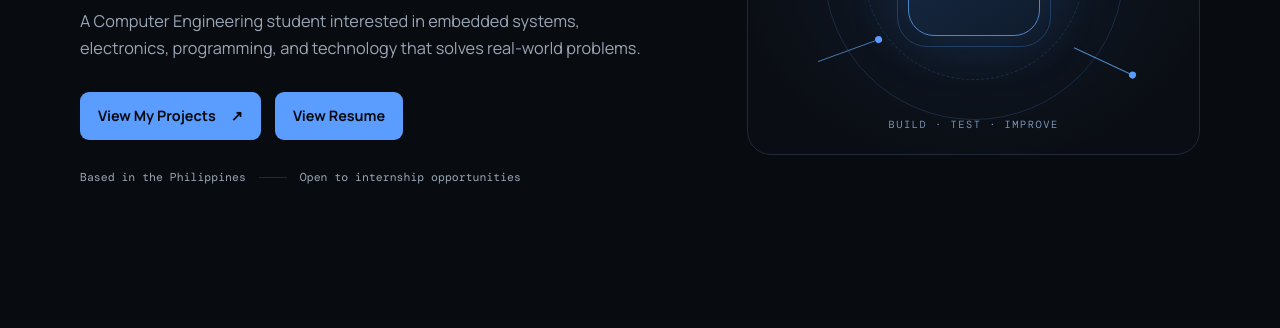
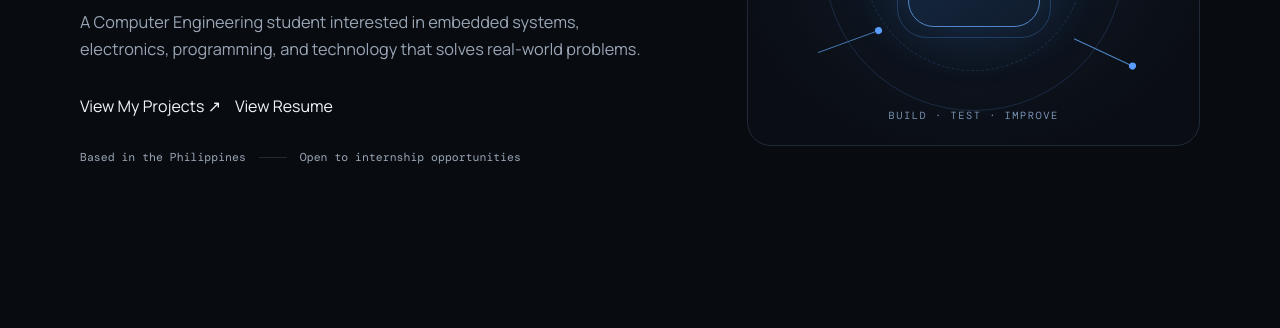
Before and after one commit to jayson-studev/MyPortfolio, a plain HTML site: page index.html in a window 1280 px wide. Shown: the part 419-747 px from the top of the page. Drawn offline with nearby package versions, Linux system fonts and the light colour scheme.

Commit message:
Update style.css

```diff
--- a/style.css
+++ b/style.css
@@ -181,39 +181,6 @@ h1 .accent {
     margin: 30px 0;
 }
 
-.btn {
-    padding: 12px 18px;
-    border-radius: 9px;
-    color:var(--bg);
-    font-weight: 700;
-    font-size: 0.9rem;
-    display: inline-flex;
-    gap: 15px;
-    align-items: center;
-    transition: transform 0.2s, background 0.2s, border-color 0.2s;
-}
-
-.btn:hover {
-    transform: translateY(-2px);
-}
-
-.btn-primary {
-    background: transparent;
-    background-color: var(--blue);
-}
-
-.btn-primary:hover {
-    opacity: 0.8;
-}
-
-.btn-outline {
-    background: transparent;
-    background-color: var(--blue);
-}
-
-.btn-outline:hover {
-    border: 1px solid var(--text);
-}
 
 .hero-meta {
     display: flex;
```
